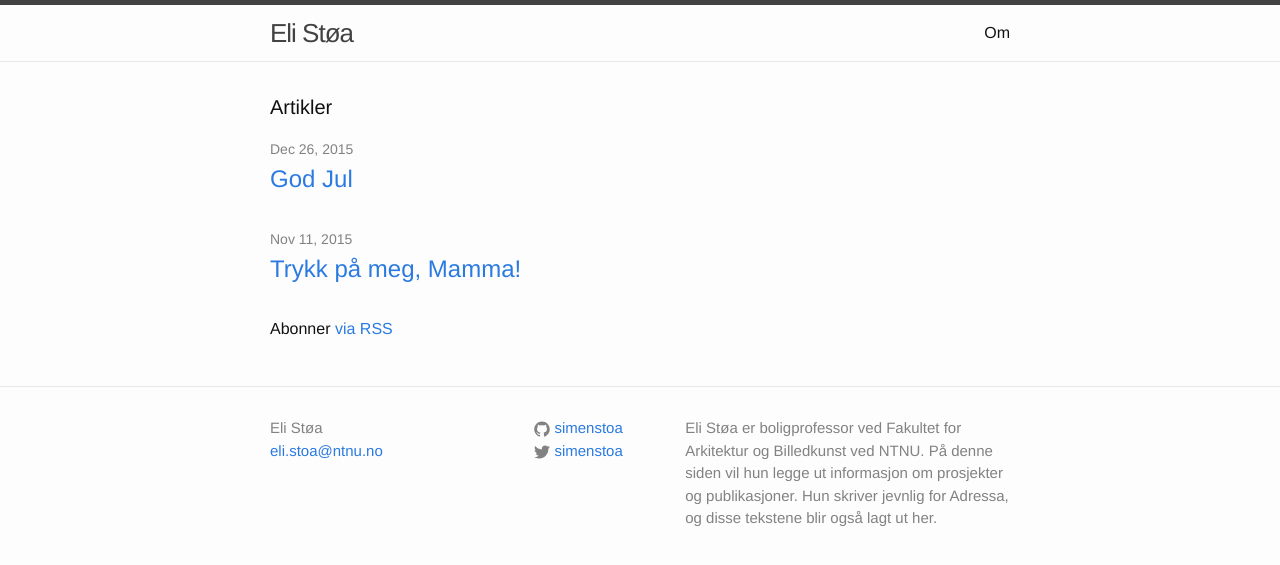
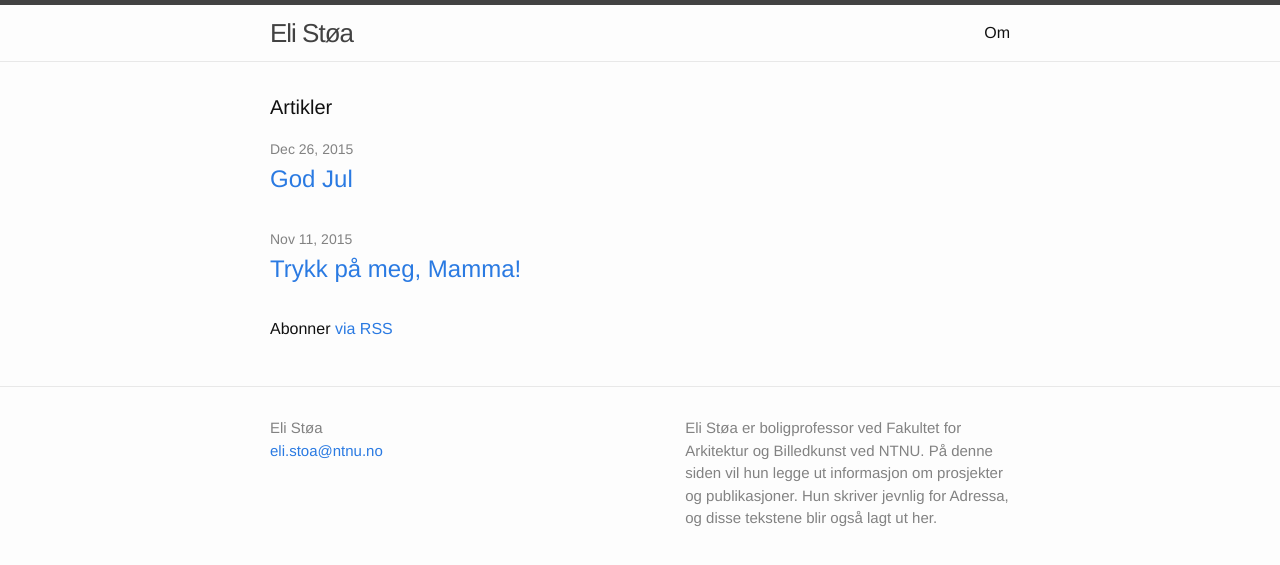
Before and after one commit to simenstoa/simenstoa.github.io, a Jekyll site: the page built from index.html, in a window 1280 px wide. Shown: the top 565 px of the page. Built offline with Jekyll 4.4.1, drawn with Linux system fonts in a browser that asks for light colours.

Commit message:
Update _config.yml

```diff
--- a/_config.yml
+++ b/_config.yml
@@ -14,8 +14,6 @@ description: > # this means to ignore newlines until "baseurl:"
   Hun skriver jevnlig for Adressa, og disse tekstene blir også lagt ut her.
 baseurl: "" # the subpath of your site, e.g. /blog
 url: "https://simenstoa.github.io" # the base hostname & protocol for your site
-twitter_username: simenstoa
-github_username:  simenstoa
 
 # Build settings
 markdown: kramdown
```
